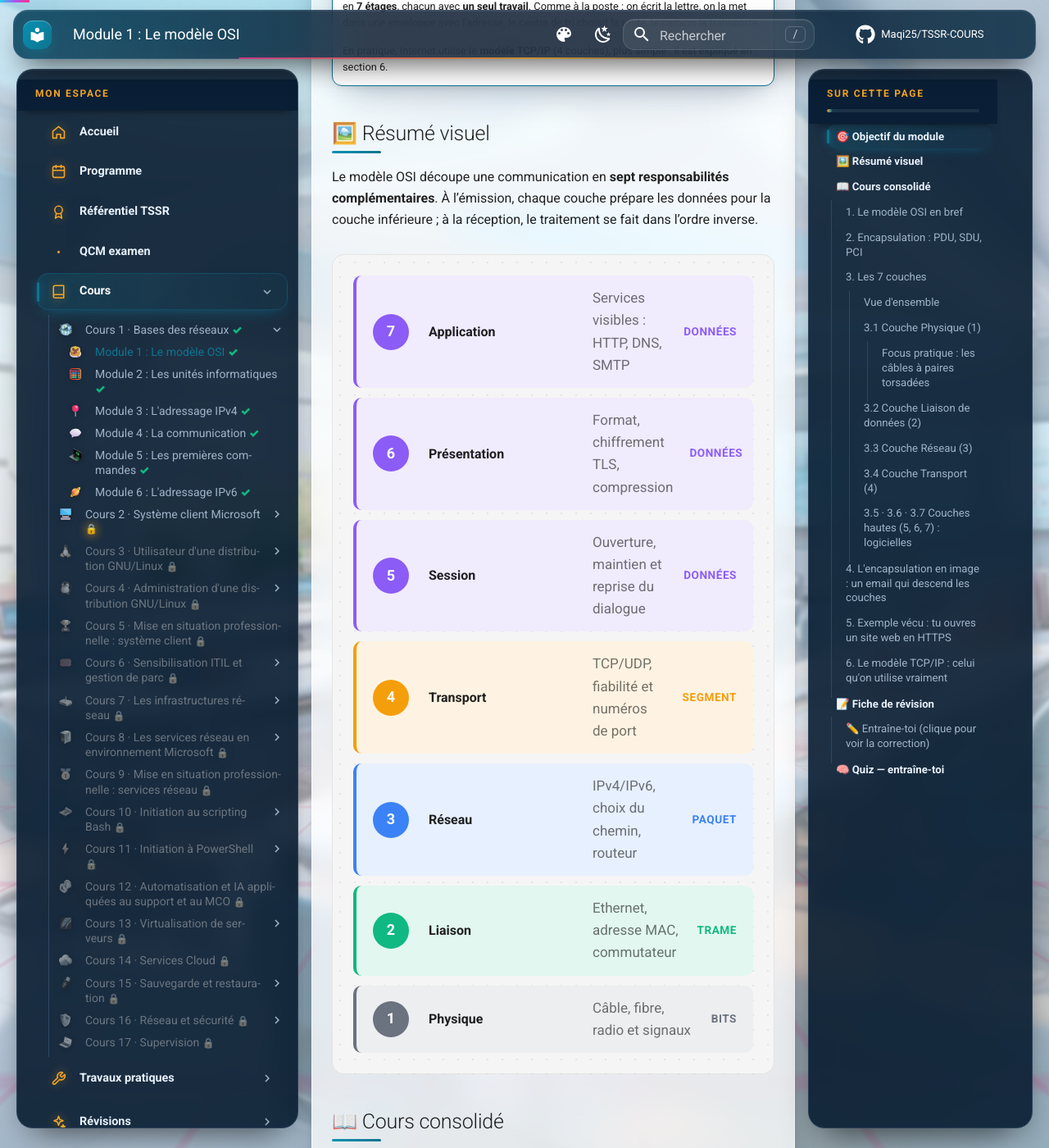
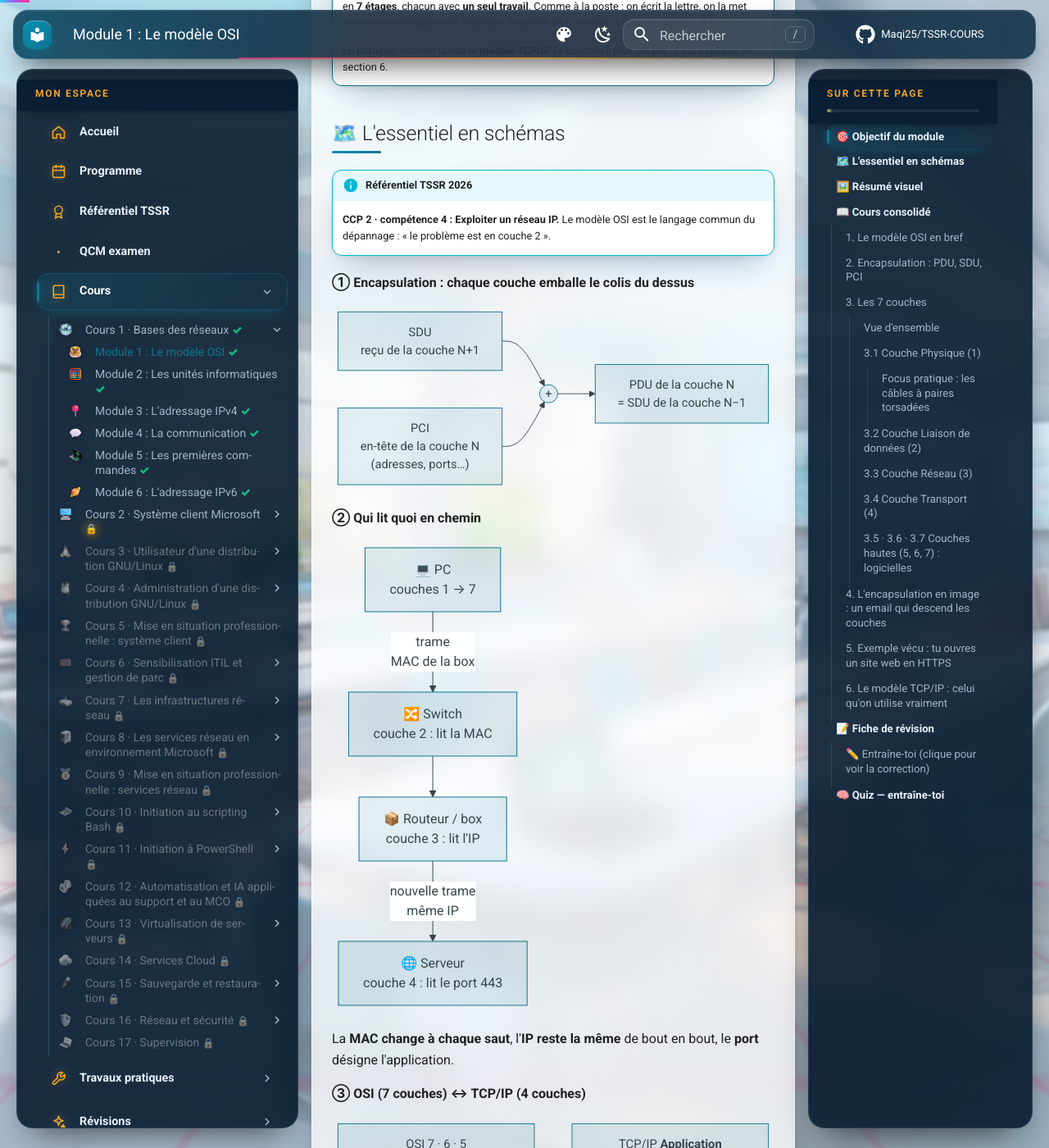
Before and after one commit to Maqi25/TSSR-COURS, an MkDocs documentation site: the page built from docs/cours/cours-01-bases-des-reseaux/module-1-le-modele-osi/index.md, in a window 1280 px wide and 1400 px high, scrolled down 660 px. Shown: the whole window at 82% size. Built offline with MkDocs 1.6.1 and Material for MkDocs 9.7.7, drawn with Linux system fonts in a browser that asks for light colours; comment, search, counter and statistics services are not loaded; some of the changed text lies outside the part shown.

Commit message:
Cours 1 module 1 : l'essentiel en schémas (référentiel 2026)
Co-Authored-By: Claude Opus 5.5 <noreply@anthropic.com>

````diff
--- a/docs/cours/cours-01-bases-des-reseaux/module-1-le-modele-osi/index.md
+++ b/docs/cours/cours-01-bases-des-reseaux/module-1-le-modele-osi/index.md
@@ -10,6 +10,59 @@ Ce module présente le modèle OSI : sa logique en 7 couches, le vocabulaire de
     Pour qu'un message aille d'un ordinateur à un autre, il faut résoudre plein de problèmes : le câble, les adresses, le chemin, la fiabilité, le format… Le **modèle OSI** range ces problèmes en **7 étages**, chacun avec **un seul travail**. Comme à la poste : on écrit la lettre, on la met dans une enveloppe avec l'adresse, le centre de tri choisit la route, le camion la transporte.
 
     En pratique, Internet utilise le **modèle TCP/IP** (4 couches), plus simple : il est expliqué en section 6.
+
+## 🗺️ L'essentiel en schémas
+
+!!! info "Référentiel TSSR 2026"
+    **CCP 2 · compétence 4 : Exploiter un réseau IP.** Le modèle OSI est le langage commun du dépannage : « le problème est en couche 2 ».
+
+**① Encapsulation : chaque couche emballe le colis du dessus**
+
+```mermaid
+flowchart LR
+    A["SDU<br/>reçu de la couche N+1"] --> P(("+"))
+    B["PCI<br/>en-tête de la couche N<br/>(adresses, ports…)"] --> P
+    P --> C["PDU de la couche N<br/>= SDU de la couche N−1"]
+```
+
+**② Qui lit quoi en chemin**
+
+```mermaid
+flowchart TD
+    PC["💻 PC<br/>couches 1 → 7"] -->|"trame<br/>MAC de la box"| SW["🔀 Switch<br/>couche 2 : lit la MAC"]
+    SW --> R["📦 Routeur / box<br/>couche 3 : lit l'IP"]
+    R -->|"nouvelle trame<br/>même IP"| SRV["🌐 Serveur<br/>couche 4 : lit le port 443"]
+```
+
+La **MAC change à chaque saut**, l'**IP reste la même** de bout en bout, le **port** désigne l'application.
+
+**③ OSI (7 couches) ↔ TCP/IP (4 couches)**
+
+```mermaid
+flowchart LR
+    O765["OSI 7 · 6 · 5<br/>Application, Présentation, Session"] --> T4["TCP/IP <b>Application</b><br/>HTTP(S), DNS, DHCP, SMTP · données"]
+    O4["OSI 4<br/>Transport"] --> T3["TCP/IP <b>Transport</b><br/>TCP, UDP · segment"]
+    O3["OSI 3<br/>Réseau"] --> T2["TCP/IP <b>Internet</b><br/>IP, ICMP · paquet"]
+    O21["OSI 2 · 1<br/>Liaison, Physique"] --> T1["TCP/IP <b>Accès réseau</b><br/>Ethernet, Wi-Fi · trame, bits"]
+```
+
+**④ Dépanner de bas en haut**
+
+```mermaid
+flowchart TD
+    A{"Voyant de la prise<br/>allumé ?"} -- non --> A1["Couche 1<br/>câble, prise, carte réseau"]
+    A -- oui --> B{"ping 8.8.8.8<br/>répond ?"}
+    B -- non --> B1["Couches 2-3<br/>IP, masque, passerelle :<br/>ipconfig /all"]
+    B -- oui --> C{"Les sites s'ouvrent<br/>par leur nom ?"}
+    C -- non --> C1["Couche 7 : DNS<br/>nslookup"]
+    C -- oui --> D["✅ Réseau OK :<br/>chercher côté application"]
+```
+
+| ⚠️ Piège classique | À retenir |
+|---|---|
+| Transport = couche **4** en OSI | mais **3** en TCP/IP (« routeur de niveau 3 » = numérotation OSI) |
+| Seule la couche **2** ajoute une **fin** | le **FCS** (contrôle CRC) : trame abîmée = trame jetée |
+| La couche 3 ne garantit **pas** la livraison | c'est **TCP** (couche 4) qui le fait ; **UDP** ne garantit rien |
 
 ## 🖼️ Résumé visuel
 
````
